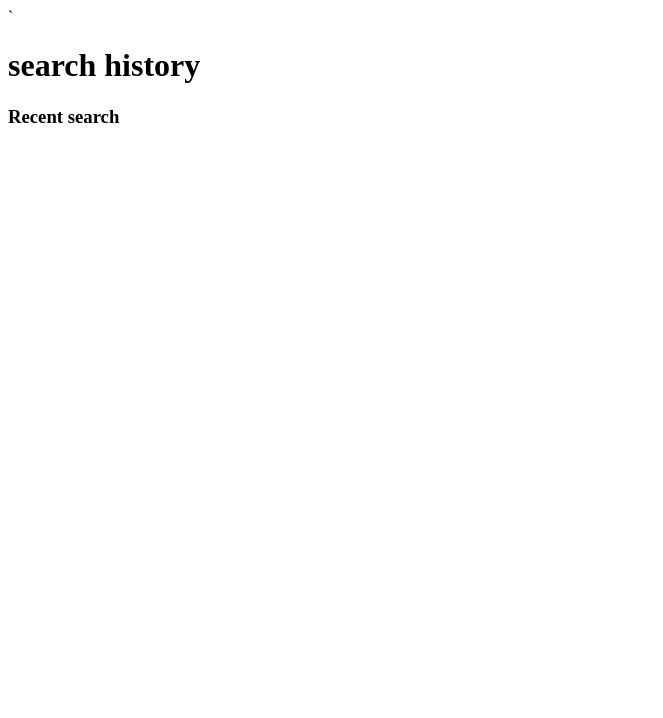
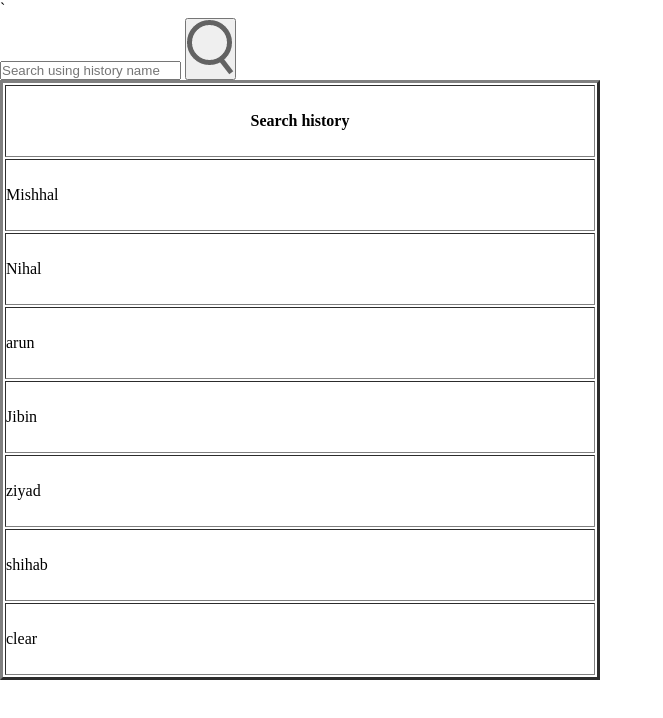
Before and after one commit to mshhl/try, a plain HTML site: page history.html in a window 1280 px wide. Shown: the whole page, without its empty margins (0-663 px from the left). Drawn offline with Linux system fonts and the light colour scheme.

```diff
--- /dev/null
+++ b/history.css
@@ -0,0 +1,5 @@
+*{
+    margin: 0;
+    padding: 0;
+    box-sizing: border-box;
+}
--- a/history.html
+++ b/history.html
@@ -4,11 +4,42 @@
     <meta charset="UTF-8">
     <meta name="viewport" content="width=device-width, initial-scale=1.0">
     <title>history</title>
+    <link rel="stylesheet" href="/history.css">
 </head>
 <body>
-    <h1>search history</h1>
-    <h3>Recent search</h3>
-    <p class="search"></p>
+    <div class="container">
+        <div class="search">
+            <input type="text" placeholder="Search using history name">
+            <button><img src="/images/search.png"></button>
+        </div>
+
+        <table class="table" border="3" width = "600" height = "600" align="center" >
+            <tr>
+                <th colspan="2">Search history</th>
+            </tr>
+            <tr>
+                <td id="s1">Mishhal</td>
+            </tr>
+            <tr>
+                <td id="s2">Nihal</td>
+            </tr>
+            <tr>
+                <td id="s3">arun</td>
+            </tr>
+            <tr>
+                <td id="s4">Jibin</td>
+            </tr>
+            <tr>
+                <td id="s5">ziyad</td>
+            </tr>
+            <tr>
+                <td id="s6">shihab</td>
+            </tr>
+            <tr>
+                <td id="s7">clear</td>
+            </tr>
+        </table>
+    </div>
     <script>
         const historybtn = document.querySelector(".historybtn");
         let histo = document.querySelector(".search")
@@ -16,7 +47,7 @@
             return  localStorage.getItem("search");
         }
         const value = getHistory();
-        histo.innerHTML = value;
+
 
 
     </script>
```
Also changed, not shown: index.html (+16 -4 lines), 1 other file.
